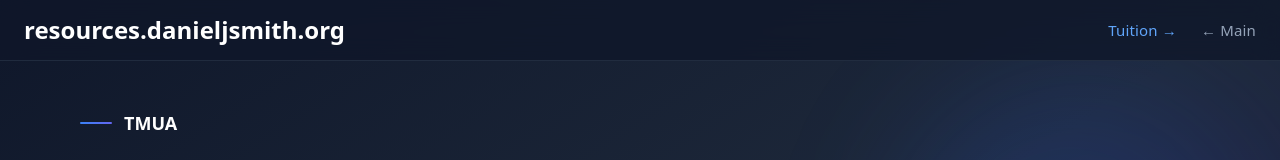
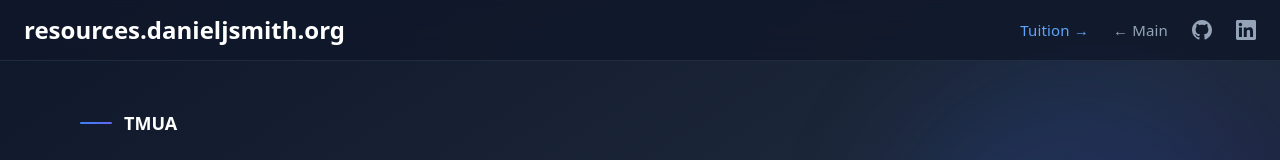
Before and after one commit to danieljamessmith/resources.danieljsmith.org, an Astro site: page / in a window 1280 px wide. Shown: the top 160 px of the page. Built offline with nearby package versions, Linux system fonts and the light colour scheme; Astro itself is replaced by a stand-in of ours.

Commit message:
Update index.astro

```diff
--- a/src/pages/index.astro
+++ b/src/pages/index.astro
@@ -30,6 +30,28 @@
             class="text-sm sm:text-[0.9375rem] text-slate-400 hover:text-blue-400 transition-colors whitespace-nowrap font-medium tracking-[0.01rem]"
           >
             ← Main
+          </a>
+          <a
+            href="https://github.com/danieljamessmith"
+            target="_blank"
+            rel="noopener noreferrer"
+            aria-label="GitHub"
+            class="text-slate-400 hover:text-blue-400 transition-colors"
+          >
+            <svg class="w-5 h-5" fill="currentColor" viewBox="0 0 24 24">
+              <path d="M12 0c-6.626 0-12 5.373-12 12 0 5.302 3.438 9.8 8.207 11.387.599.111.793-.261.793-.577v-2.234c-3.338.726-4.033-1.416-4.033-1.416-.546-1.387-1.333-1.756-1.333-1.756-1.089-.745.083-.729.083-.729 1.205.084 1.839 1.237 1.839 1.237 1.07 1.834 2.807 1.304 3.492.997.107-.775.418-1.305.762-1.604-2.665-.305-5.467-1.334-5.467-5.931 0-1.311.469-2.381 1.236-3.221-.124-.303-.535-1.524.117-3.176 0 0 1.008-.322 3.301 1.23.957-.266 1.983-.399 3.003-.404 1.02.005 2.047.138 3.006.404 2.291-1.552 3.297-1.23 3.297-1.23.653 1.653.242 2.874.118 3.176.77.84 1.235 1.911 1.235 3.221 0 4.609-2.807 5.624-5.479 5.921.43.372.823 1.102.823 2.222v3.293c0 .319.192.694.801.576 4.765-1.589 8.199-6.086 8.199-11.386 0-6.627-5.373-12-12-12z"/>
+            </svg>
+          </a>
+          <a
+            href="https://www.linkedin.com/in/danieljames-smith/"
+            target="_blank"
+            rel="noopener noreferrer"
+            aria-label="LinkedIn"
+            class="text-slate-400 hover:text-blue-400 transition-colors"
+          >
+            <svg class="w-5 h-5" fill="currentColor" viewBox="0 0 24 24">
+              <path d="M20.447 20.452h-3.554v-5.569c0-1.328-.027-3.037-1.852-3.037-1.853 0-2.136 1.445-2.136 2.939v5.667H9.351V9h3.414v1.561h.046c.477-.9 1.637-1.85 3.37-1.85 3.601 0 4.267 2.37 4.267 5.455v6.286zM5.337 7.433c-1.144 0-2.063-.926-2.063-2.065 0-1.138.92-2.063 2.063-2.063 1.14 0 2.064.925 2.064 2.063 0 1.139-.925 2.065-2.064 2.065zm1.782 13.019H3.555V9h3.564v11.452zM22.225 0H1.771C.792 0 0 .774 0 1.729v20.542C0 23.227.792 24 1.771 24h20.451C23.2 24 24 23.227 24 22.271V1.729C24 .774 23.2 0 22.222 0h.003z"/>
+            </svg>
           </a>
         </div>
       </div>
```
